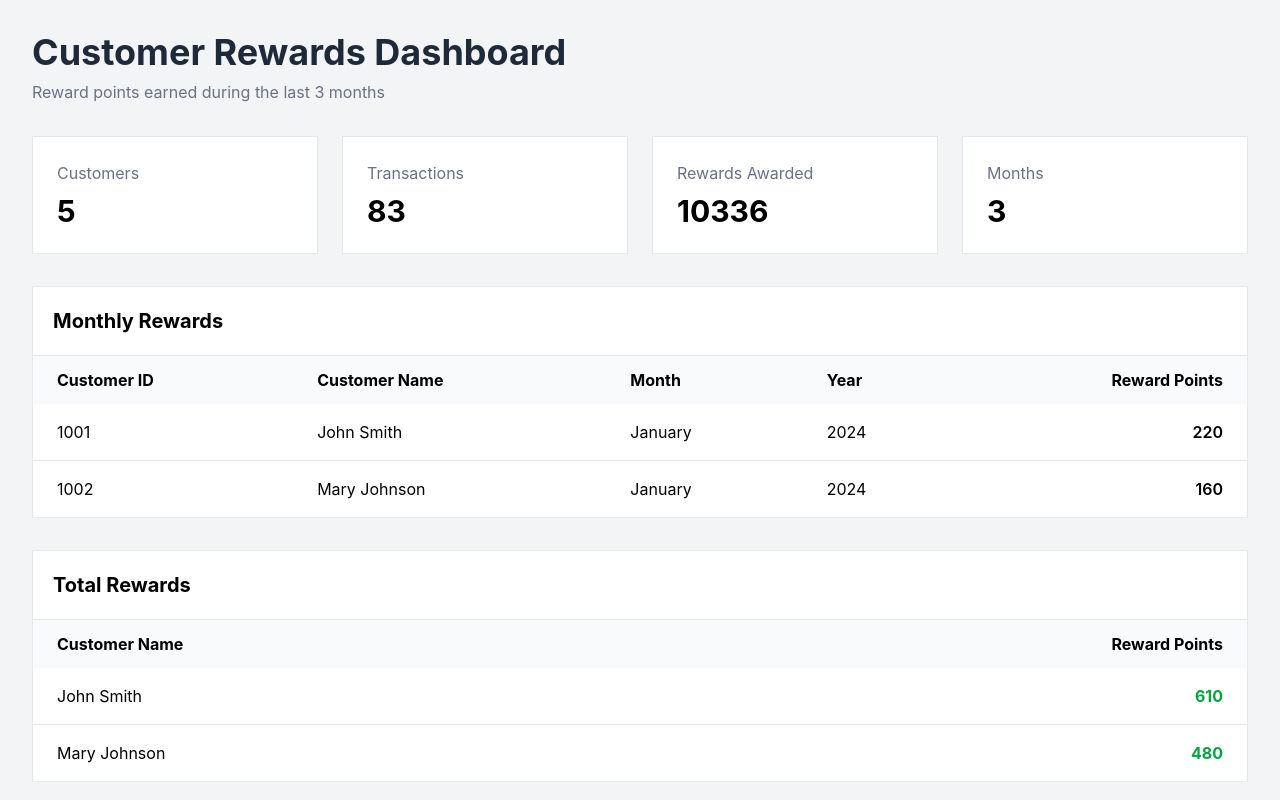
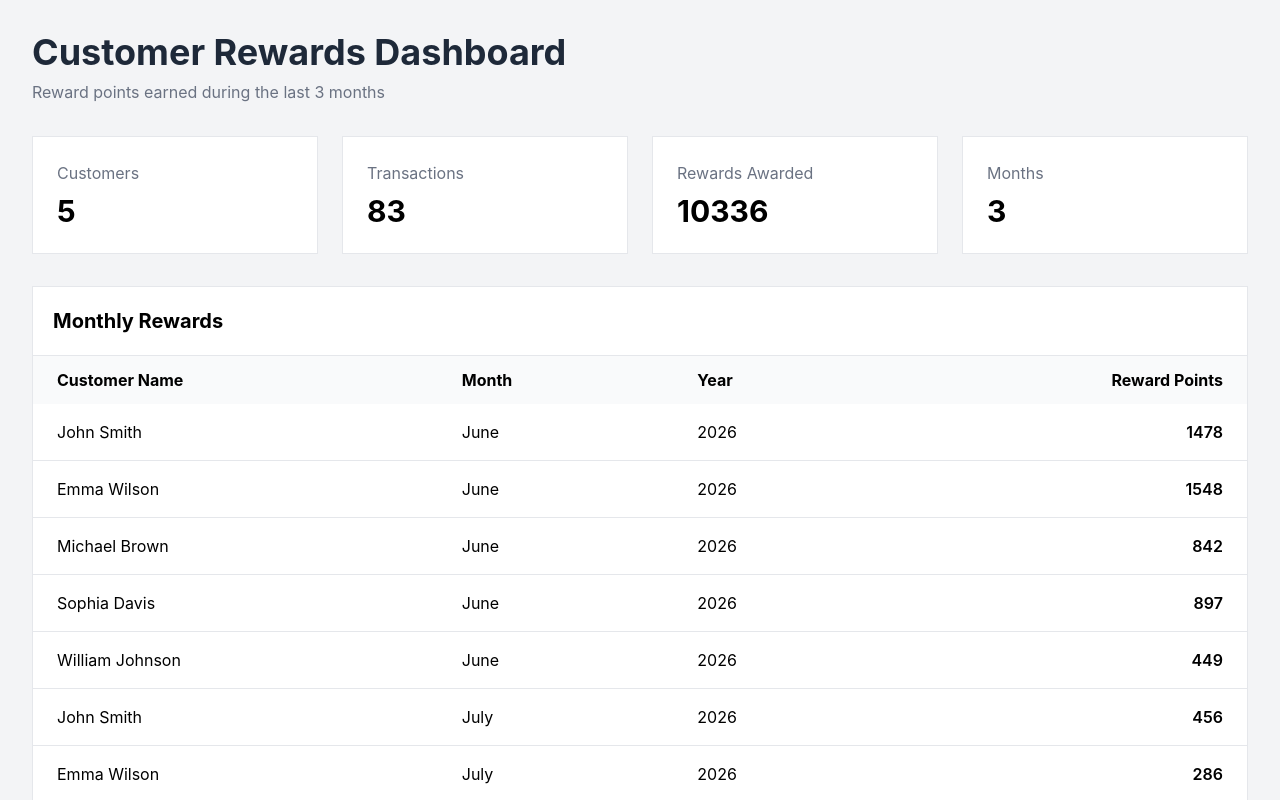
Before and after one commit to manikandanthedeveloper/infosys-assessment, a React (Vite) app: page / in a window 1280 px wide. Shown: the top 800 px of the page. Built offline with nearby package versions, Linux system fonts and the light colour scheme.

Commit message:
Monthly rewards initial commit

```diff
--- a/src/components/MonthlyRewardTable.jsx
+++ b/src/components/MonthlyRewardTable.jsx
@@ -1,62 +1,41 @@
-function MonthlyRewardTable() {
+import Table from "./Table";
+
+function MonthlyRewardTable({ monthlyReward }) {
 	return (
-		<div className="bg-white rounded-none border border-gray-200 mb-8">
-			<div className="border-b border-b-gray-200 p-5">
-				<h2 className="text-xl font-bold">Monthly Rewards</h2>
-			</div>
-
-			<div className="overflow-x-auto">
+		<Table title="Monthly Rewards">
 			<table className="min-w-full">
 				<thead className="bg-gray-50">
 					<tr>
-							<th className="px-6 py-3 text-left">Customer ID</th>
-
-							<th className="px-6 py-3 text-left">
-								Customer Name
-							</th>
+						<th className="px-6 py-3 text-left">Customer Name</th>
 
 						<th className="px-6 py-3 text-left">Month</th>
 
 						<th className="px-6 py-3 text-left">Year</th>
 
-							<th className="px-6 py-3 text-right">
-								Reward Points
-							</th>
+						<th className="px-6 py-3 text-right">Reward Points</th>
 					</tr>
 				</thead>
 
 				<tbody>
-						<tr className="border-b border-b-gray-200">
-							<td className="px-6 py-4">1001</td>
+					{monthlyReward.map((item) => (
+						<tr
+							className="border-b border-b-gray-200"
+							key={item.id}
+						>
+							<td className="px-6 py-4">{item.customerName}</td>
 
-							<td className="px-6 py-4">John Smith</td>
+							<td className="px-6 py-4">{item.month}</td>
 
-							<td className="px-6 py-4">January</td>
-
-							<td className="px-6 py-4">2024</td>
+							<td className="px-6 py-4">{item.year}</td>
 
 							<td className="px-6 py-4 text-right font-semibold">
-								220
+								{item.rewardPoints}
 							</td>
 						</tr>
-
-						<tr>
-							<td className="px-6 py-4">1002</td>
-
-							<td className="px-6 py-4">Mary Johnson</td>
-
-							<td className="px-6 py-4">January</td>
-
-							<td className="px-6 py-4">2024</td>
-
-							<td className="px-6 py-4 text-right font-semibold">
-								160
-							</td>
-						</tr>
+					))}
 				</tbody>
 			</table>
-			</div>
-		</div>
+		</Table>
 	);
 }
 
--- /dev/null
+++ b/src/components/Table.jsx
@@ -0,0 +1,13 @@
+function Table({ title, children }) {
+	return (
+		<div className="bg-white rounded-none border border-gray-200 mb-8">
+			<div className="border-b border-b-gray-200 p-5">
+				<h2 className="text-xl font-bold">{title}</h2>
+			</div>
+
+			<div className="overflow-x-auto">{children}</div>
+		</div>
+	);
+}
+
+export default Table;
--- /dev/null
+++ b/src/components/common/Skeleton.jsx
@@ -0,0 +1,7 @@
+function Skeleton({ className = "" }) {
+	return (
+		<div className={`animate-pulse rounded-md bg-gray-200 ${className}`} />
+	);
+}
+
+export default Skeleton;
--- /dev/null
+++ b/src/components/common/TableSkeleton.jsx
@@ -0,0 +1,25 @@
+import Skeleton from "./Skeleton";
+
+function TableSkeleton({ rows = 5 }) {
+	return (
+		<div className="overflow-hidden bg-white rounded-none border border-gray-200 mb-8">
+			<div className="border-b border-b-gray-200 p-5">
+				<Skeleton className="h-6 w-48" />
+			</div>
+
+			<div className="space-y-3 p-4">
+				{Array.from({ length: rows }).map((_, index) => (
+					<div key={index} className="grid grid-cols-5 gap-4">
+						<Skeleton className="h-5" />
+						<Skeleton className="h-5" />
+						<Skeleton className="h-5" />
+						<Skeleton className="h-5" />
+						<Skeleton className="h-5" />
+					</div>
+				))}
+			</div>
+		</div>
+	);
+}
+
+export default TableSkeleton;
--- a/src/hooks/useWidgetData.js
+++ b/src/hooks/useWidgetData.js
@@ -1,13 +1,8 @@
 import { useMemo } from "react";
 import { nanoid as uniqId } from "nanoid";
-import rewardAggregator from "../utils/rewardAggregator";
 import { WIDGETS_TITLES } from "../constants";
 
-const useWidgetData = (transactions) => {
-	const { stats } = useMemo(
-		() => rewardAggregator(transactions),
-		[transactions],
-	);
+const useWidgetData = (stats) => {
 	return useMemo(() => {
 		return [
 			{
--- a/src/pages/Dashboard.jsx
+++ b/src/pages/Dashboard.jsx
@@ -1,4 +1,6 @@
+import { useMemo } from "react";
 import NoDataFound from "../components/common/NoDataFound";
+import TableSkeleton from "../components/common/TableSkeleton";
 import WidgetsSkeleton from "../components/common/WidgetsSkeleton";
 import Error from "../components/Error";
 import Header from "../components/Header";
@@ -8,10 +10,15 @@ import TransactionTable from "../components/TransactionTable";
 import Widgets from "../components/Widgets";
 import { useTransactions } from "../hooks/useTransactions";
 import useWidgetData from "../hooks/useWidgetData";
+import rewardAggregator from "../utils/rewardAggregator";
 
 function Dashboard() {
 	const { transactions, loading } = useTransactions();
-	const widgetData = useWidgetData(transactions);
+	const { stats, monthlyRewards } = useMemo(
+		() => rewardAggregator(transactions),
+		[transactions],
+	);
+	const widgetData = useWidgetData(stats);
 
 	return (
 		<div className="max-w-7xl mx-auto p-8">
@@ -19,13 +26,15 @@ function Dashboard() {
 			{loading ? (
 				<WidgetsSkeleton />
 			) : widgetData.length > 0 ? (
-				<>
-					<Widgets widgetData={widgetData} />
-				</>
+				<Widgets widgetData={widgetData} />
 			) : (
 				<NoDataFound description="There is no widget data available to display." />
 			)}
-			<MonthlyRewardTable />
+			{loading ? (
+				<TableSkeleton />
+			) : (
+				<MonthlyRewardTable monthlyReward={monthlyRewards} />
+			)}
 			<TotalRewardTable />
 			<TransactionTable />
 			<Error />
--- a/src/utils/rewardAggregator.js
+++ b/src/utils/rewardAggregator.js
@@ -1,3 +1,4 @@
+import { nanoid as uniqId } from "nanoid";
 import rewardCalculator from "./rewardCalculator";
 import dateFormatter from "./dateFormatter";
 
@@ -20,6 +21,7 @@ function rewardAggregator(transactions) {
 			const monthlyKey = `${transaction.customerId}-${MmYyyy}`;
 			if (!acc.monthlyRewards[monthlyKey]) {
 				acc.monthlyRewards[monthlyKey] = {
+					id: uniqId(),
 					customerId: transaction.customerId,
 					customerName: transaction.customerName,
 					month: month.name,
```
Lines whose indentation alone changed are shown as unchanged.
